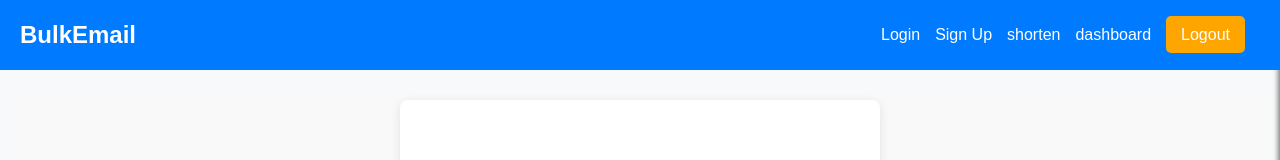
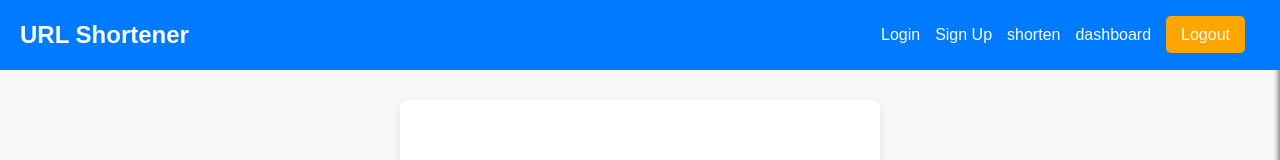
Before and after one commit to ramesh02001/shortenurl, a React (Create React App) app in the folder frontend/url-shortener-app/: page /login in a window 1280 px wide. Shown: the top 160 px of the page. Built offline with nearby package versions, Linux system fonts and the light colour scheme.

Commit message:
Update Header.js

```diff
--- a/frontend/url-shortener-app/src/components/Header.js
+++ b/frontend/url-shortener-app/src/components/Header.js
@@ -22,7 +22,7 @@ function Header() {
     return (
         <div>
             <nav className='navbar'>
-                <h1>BulkEmail</h1>
+                <h1>URL Shortener</h1>
                 <div className='navbar-links'>
 
                     <p className='navbar-link'><Link exact to='/login'>Login</Link></p>
```
